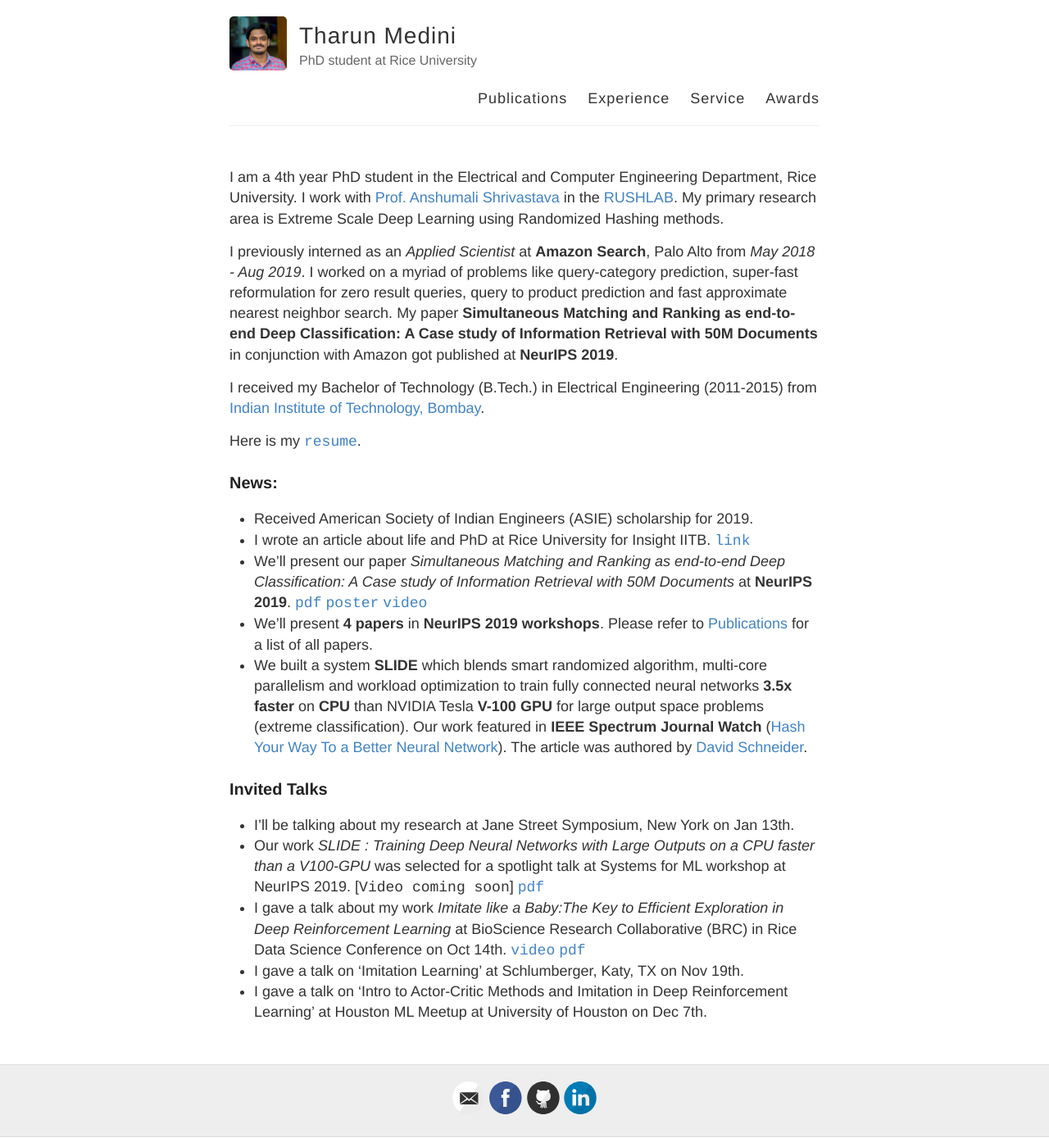
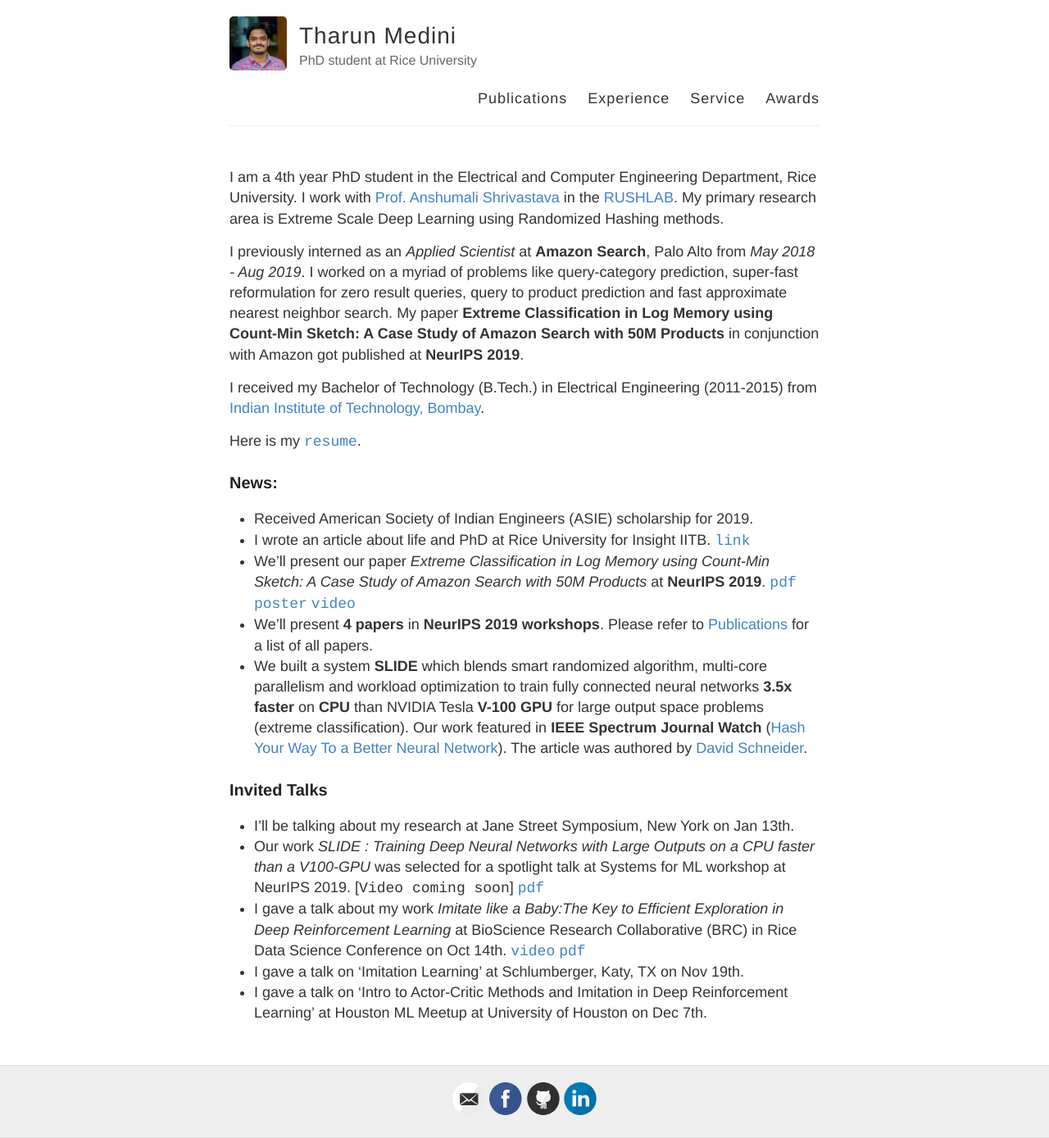
Before and after one commit to gaurav16gupta/gaurav16gupta.github.io, a Jekyll site: the page built from index.md, in a window 1280 px wide. Shown: the whole page at 82% size. Built offline with Jekyll 4.4.1, drawn with Linux system fonts in a browser that asks for light colours.

Commit message:
Updated NeurIPS paper title

```diff
--- a/index.md
+++ b/index.md
@@ -5,7 +5,7 @@ published: true
 
 I am a 4th year PhD student in the Electrical and Computer Engineering Department, Rice University. I work with [Prof. Anshumali Shrivastava](https://www.cs.rice.edu/~as143/) in the [RUSHLAB](https://rushlab.blogs.rice.edu/). My primary research area is Extreme Scale Deep Learning using Randomized Hashing methods.
 
-I previously interned as an *Applied Scientist* at **Amazon Search**, Palo Alto from *May 2018 - Aug 2019*. I worked on a myriad of problems like query-category prediction, super-fast reformulation for zero result queries, query to product prediction and fast approximate nearest neighbor search. My paper **Simultaneous Matching and Ranking as end-to-end Deep Classification: A Case study of Information Retrieval with 50M Documents** in conjunction with Amazon got published at **NeurIPS 2019**.
+I previously interned as an *Applied Scientist* at **Amazon Search**, Palo Alto from *May 2018 - Aug 2019*. I worked on a myriad of problems like query-category prediction, super-fast reformulation for zero result queries, query to product prediction and fast approximate nearest neighbor search. My paper **Extreme Classification in Log Memory using Count-Min Sketch: A Case Study of Amazon Search with 50M Products** in conjunction with Amazon got published at **NeurIPS 2019**.
 
 I received my Bachelor of Technology (B.Tech.) in Electrical Engineering (2011-2015) from [Indian Institute of Technology, Bombay](http://www.iitb.ac.in).
 
@@ -14,7 +14,7 @@ Here is my [`resume`](https://tharun24.github.io/Resume.pdf).
 ### News:
 * Received American Society of Indian Engineers (ASIE) scholarship for 2019.
 * I wrote an article about life and PhD at Rice University for Insight IITB. [`link`](https://www.insightiitb.org/rice-university-tharun-medini-univ-series/)
-* We'll present our paper *Simultaneous Matching and Ranking as end-to-end Deep Classification: A Case study of Information Retrieval with 50M Documents* at **NeurIPS 2019**. [`pdf`](https://papers.nips.cc/paper/9482-extreme-classification-in-log-memory-using-count-min-sketch-a-case-study-of-amazon-search-with-50m-products.pdf) [`poster`](https://tharun24.github.io/miscellaneous/MACH_Poster.pdf)  [`video`](https://www.youtube.com/watch?v=zHXy-AlzSxQ)
+* We'll present our paper *Extreme Classification in Log Memory using Count-Min Sketch: A Case Study of Amazon Search with 50M Products* at **NeurIPS 2019**. [`pdf`](https://papers.nips.cc/paper/9482-extreme-classification-in-log-memory-using-count-min-sketch-a-case-study-of-amazon-search-with-50m-products.pdf) [`poster`](https://tharun24.github.io/miscellaneous/MACH_Poster.pdf)  [`video`](https://www.youtube.com/watch?v=zHXy-AlzSxQ)
 * We'll present __4 papers__ in __NeurIPS 2019 workshops__. Please refer to [Publications](publications.md) for a list of all papers.
 * We built a system __SLIDE__ which blends smart randomized algorithm, multi-core parallelism and workload optimization to train fully connected neural networks __3.5x faster__ on __CPU__ than NVIDIA Tesla __V-100 GPU__ for large output space problems (extreme classification). Our work featured in __IEEE Spectrum Journal Watch__ ([Hash Your Way To a Better Neural Network](https://spectrum.ieee.org/tech-talk/computing/hardware/algorithms-and-hardware-for-deep-learning)). The article was authored by [David Schneider](https://spectrum.ieee.org/author/schneider-david).
 
```
